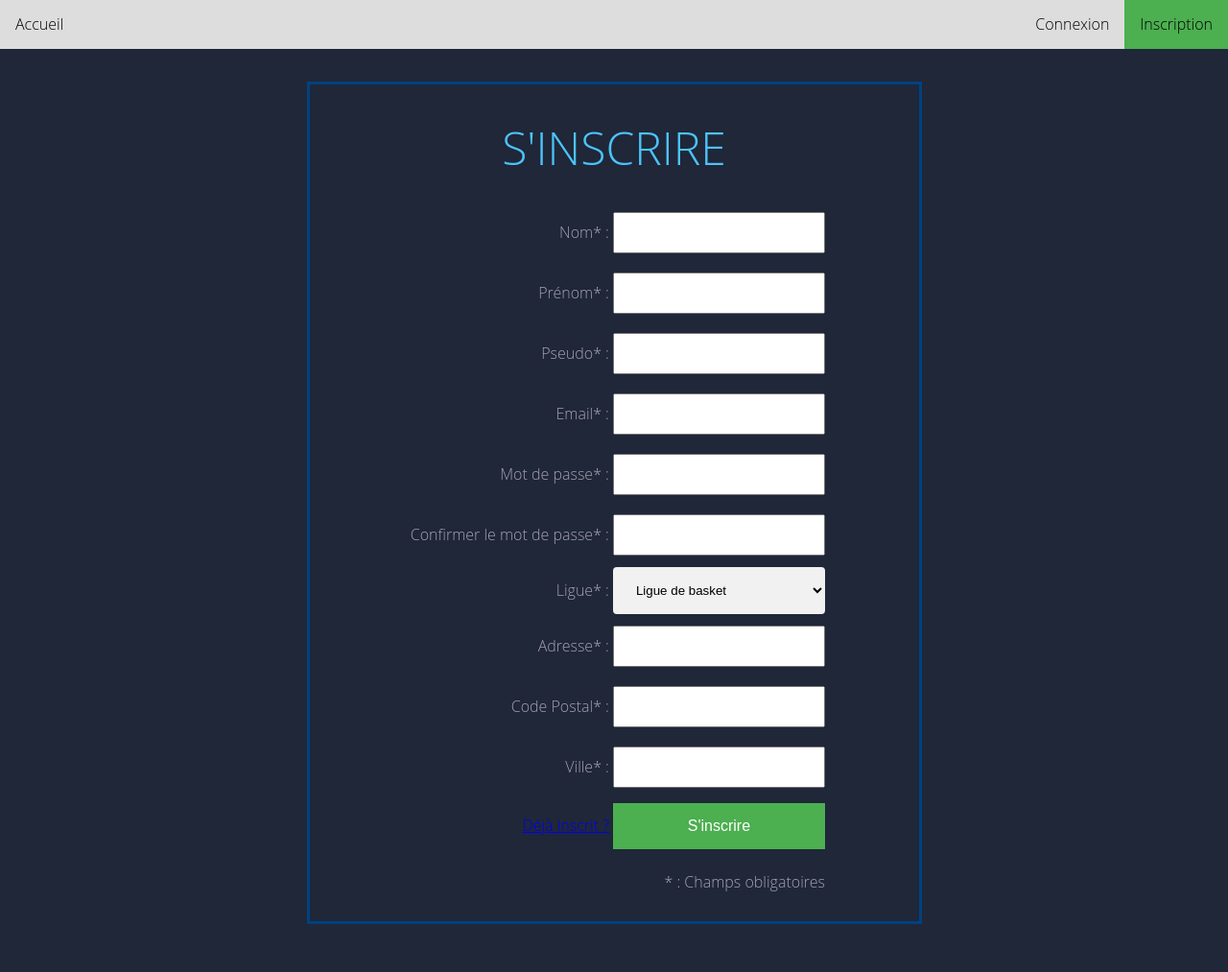
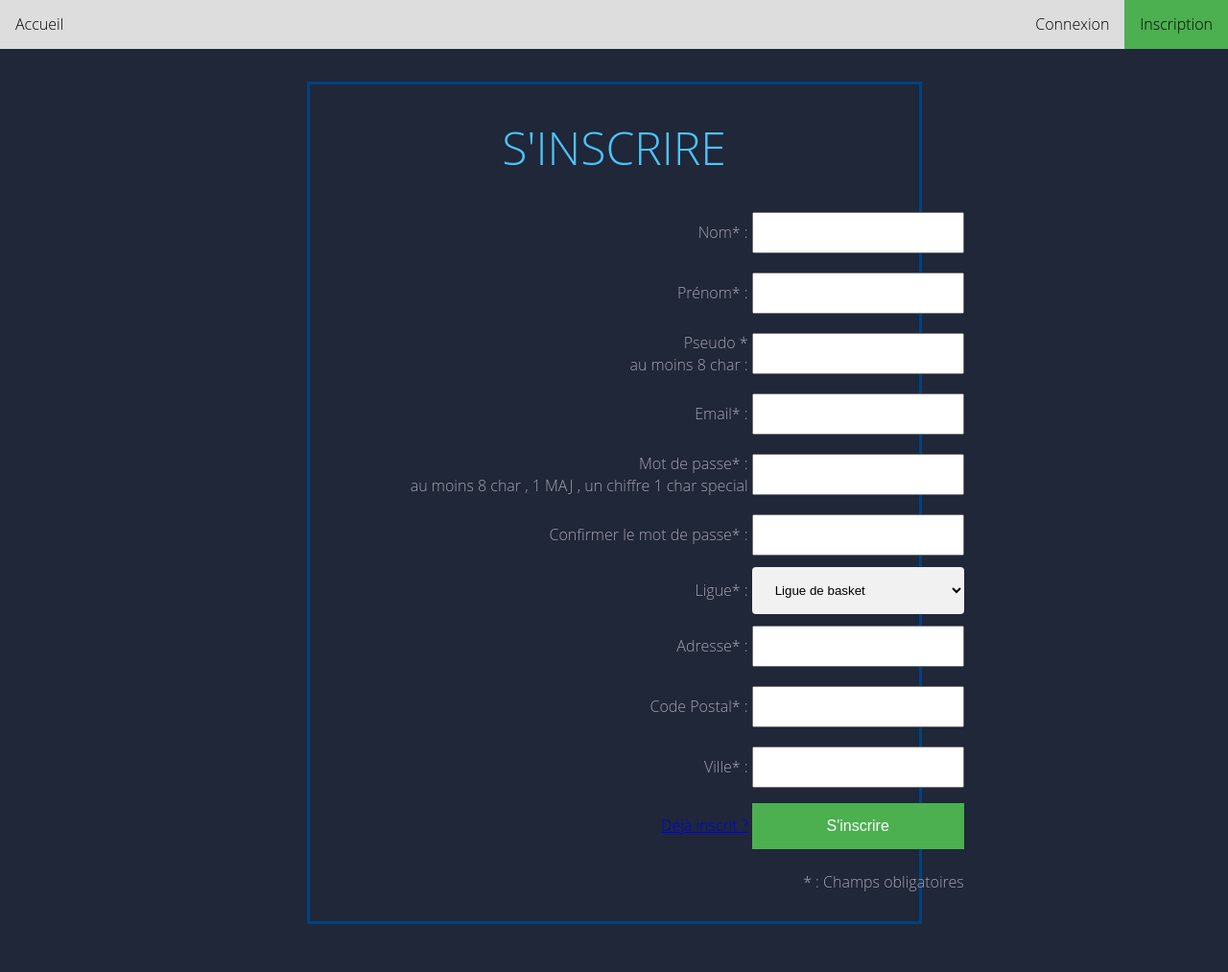
Before and after one commit to MaryliaSabatier/FREDI-1, a PHP site: page /inscription.php in a window 1280 px wide. Shown: the whole page at 96% size. Run offline with PHP 8.4, Linux system fonts and the light colour scheme.

Commit message:
modif en relation avec m oriola

```diff
--- a/inscription.php
+++ b/inscription.php
@@ -40,7 +40,7 @@ include 'sql.php'; ?>
                 <td><input type="text" id="prenom" name="prenom" value="<?php echo $prenom; ?>"></td>
             </tr>
             <tr>
-                <td><label for="pseudo">Pseudo* : </label></td>
+                <td><label for="pseudo">Pseudo * <br> au moins 8 char : </label></td>
                 <td><input type="text" id="pseudo" name="pseudo" value="<?php echo $pseudo; ?>"></td>
             </tr>
             <tr>
@@ -48,7 +48,8 @@ include 'sql.php'; ?>
                 <td><input type="text" id="mail" name="mail" value="<?php echo $mail; ?>"></td>
             </tr>
             <tr>
-                <td><label for="password">Mot de passe* : </label></td>
+
+                <td><label for="password">Mot de passe* : <br> au moins 8 char , 1  MAJ , un chiffre 1 char special</label></td>
                 <td><input type="password" id="password" name="password" value="<?php echo $password; ?>"></td>
             </tr>
             <tr>
```
